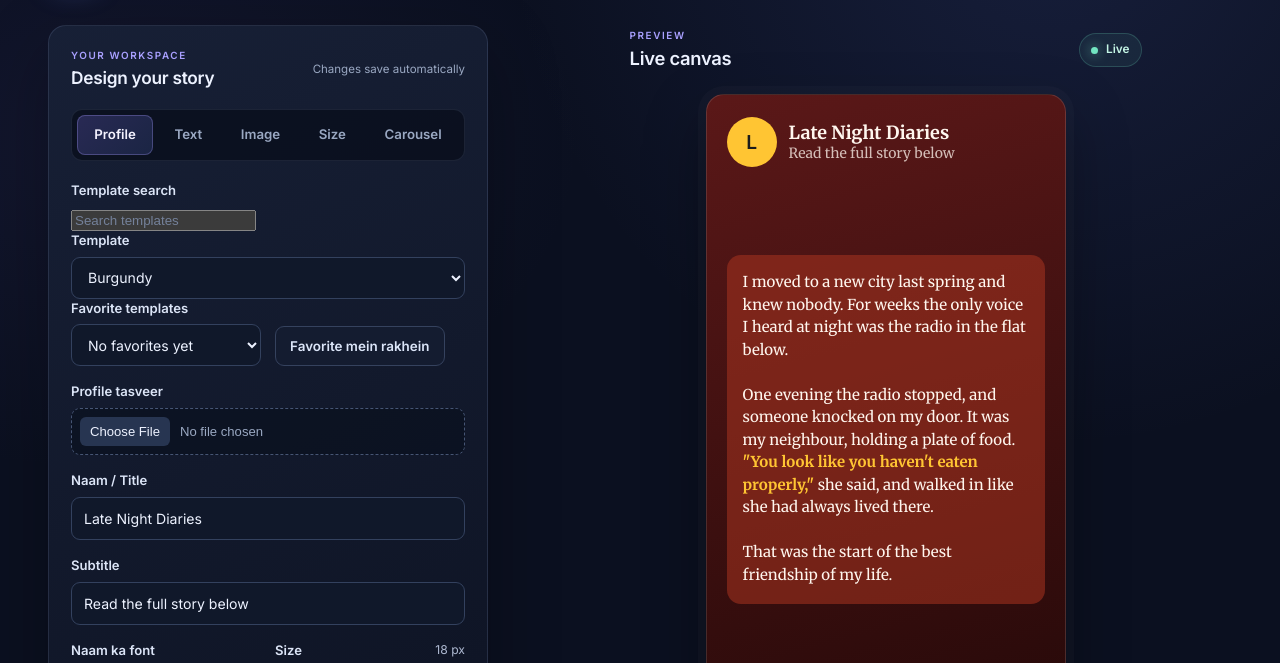
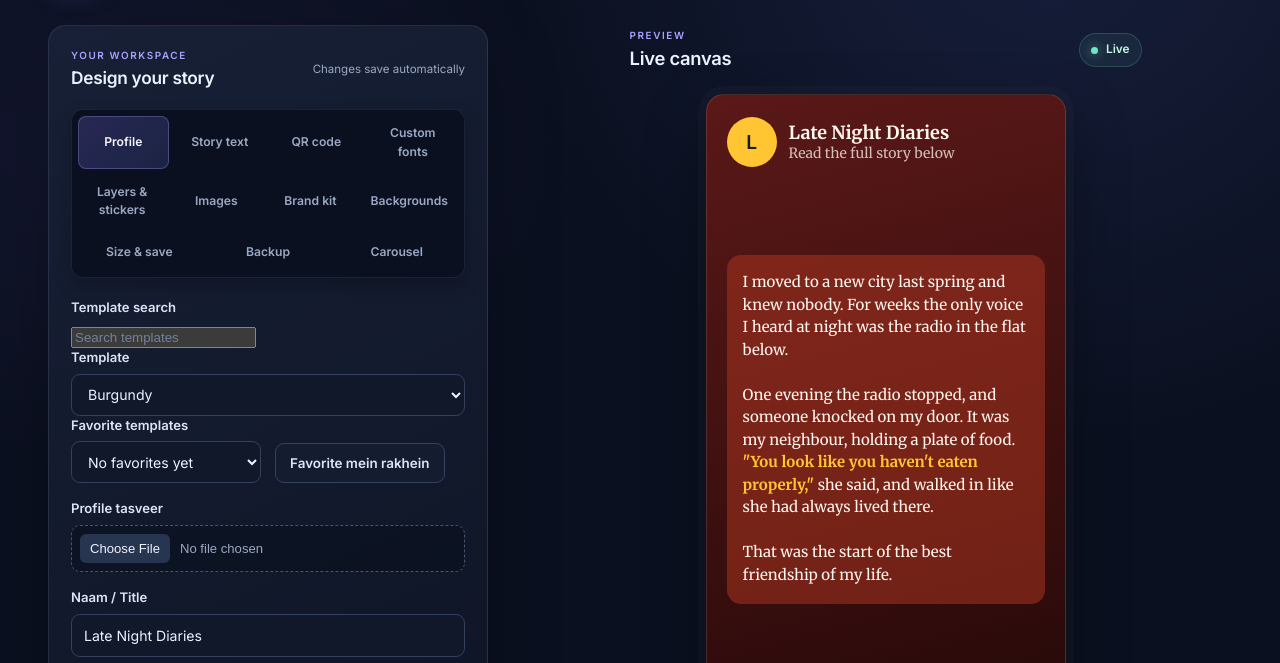
Before and after one commit to nomammali234-dot/story-card-maker, a plain HTML site: page index.html in a window 1280 px wide. Shown: the part 116-779 px from the top of the page. Drawn offline with nearby package versions, Linux system fonts and the light colour scheme; a script that the page names is missing.

Commit message:
Add story tools toolbar
Keep tool navigation together and jump directly to each section.

Co-authored-by: Copilot <223556219+Copilot@users.noreply.github.com>

```diff
--- a/css/style.css
+++ b/css/style.css
@@ -165,6 +165,43 @@ h1 {
   color: #f5f3ff;
   box-shadow: inset 0 0 0 1px rgba(169, 157, 255, .3);
 }
+
+.tool-toolbar {
+  position: sticky;
+  top: 8px;
+  z-index: 20;
+  display: flex;
+  flex-wrap: wrap;
+  gap: 6px;
+  margin: 0 0 20px;
+  padding: 6px;
+  border: 1px solid rgba(150, 169, 210, .12);
+  border-radius: 12px;
+  background: #0b1020;
+  box-shadow: 0 8px 18px rgba(0, 0, 0, .22);
+}
+
+.tool-button {
+  flex: 1 0 88px;
+  min-height: 38px;
+  padding: 7px 9px;
+  border: 1px solid transparent;
+  border-radius: 8px;
+  background: transparent;
+  box-shadow: none;
+  color: var(--muted);
+  font-size: .76rem;
+  font-weight: 650;
+}
+
+.tool-button:hover { border-color: rgba(169, 157, 255, .2); }
+.tool-button[aria-current="page"] {
+  border-color: rgba(169, 157, 255, .3);
+  background: linear-gradient(135deg, rgba(139, 123, 255, .23), rgba(107, 140, 255, .16));
+  color: #f5f3ff;
+}
+
+.section-title[id], .fields[role="tabpanel"], #toolStoryText { scroll-margin-top: 200px; }
 
 .fields { display: grid; gap: 16px; }
 .fields > div, .fields > label { min-width: 0; }
--- a/index.html
+++ b/index.html
@@ -36,7 +36,21 @@
       </div>
       <span class="panel-hint">Changes save automatically</span>
     </div>
-    <div class="tabs" role="tablist" aria-label="Setting ke hisse">
+    <nav id="toolToolbar" class="tool-toolbar" aria-label="Story tools">
+      <button type="button" class="tool-button" id="toolProfile" data-tool-tab="t-profile" aria-controls="p-profile" aria-current="page">Profile</button>
+      <button type="button" class="tool-button" id="toolText" data-tool-tab="t-text" data-tool-target="toolStoryText" aria-controls="p-text">Story text</button>
+      <button type="button" class="tool-button" id="toolQr" data-tool-tab="t-text" data-tool-target="toolQrSection" aria-controls="p-text">QR code</button>
+      <button type="button" class="tool-button" id="toolFonts" data-tool-tab="t-text" data-tool-target="toolFontsSection" aria-controls="p-text">Custom fonts</button>
+      <button type="button" class="tool-button" id="toolLayers" data-tool-tab="t-text" data-tool-target="toolLayersSection" aria-controls="p-text">Layers & stickers</button>
+      <button type="button" class="tool-button" id="toolImages" data-tool-tab="t-image" aria-controls="p-image">Images</button>
+      <button type="button" class="tool-button" id="toolBrand" data-tool-tab="t-image" data-tool-target="toolBrandSection" aria-controls="p-image">Brand kit</button>
+      <button type="button" class="tool-button" id="toolBackgrounds" data-tool-tab="t-image" data-tool-target="toolBackgroundSection" aria-controls="p-image">Backgrounds</button>
+      <button type="button" class="tool-button" id="toolExport" data-tool-tab="t-size" aria-controls="p-size">Size & save</button>
+      <button type="button" class="tool-button" id="toolBackup" data-tool-tab="t-size" data-tool-target="toolBackupSection" aria-controls="p-size">Backup</button>
+      <button type="button" class="tool-button" id="toolCarousel" data-tool-tab="t-carousel" aria-controls="p-carousel">Carousel</button>
+    </nav>
+
+    <div class="tabs" role="tablist" aria-label="Setting ke hisse" hidden>
       <button role="tab" id="t-profile" aria-controls="p-profile" aria-selected="true">Profile</button>
       <button role="tab" id="t-text" aria-controls="p-text" aria-selected="false" tabindex="-1">Text</button>
       <button role="tab" id="t-image" aria-controls="p-image" aria-selected="false" tabindex="-1">Image</button>
@@ -44,7 +58,7 @@
       <button role="tab" id="t-carousel" aria-controls="p-carousel" aria-selected="false" tabindex="-1">Carousel</button>
     </div>
 
-    <div role="tabpanel" id="p-profile" aria-labelledby="t-profile" class="fields">
+    <div role="tabpanel" id="p-profile" aria-labelledby="toolProfile" class="fields">
       <div>
         <label for="templateSearch">Template search</label><input type="search" id="templateSearch" placeholder="Search templates">
         <label for="tpl">Template</label><select id="tpl" data-k="tpl"></select>
@@ -63,7 +77,7 @@
       </div>
     </div>
 
-    <div role="tabpanel" id="p-text" aria-labelledby="t-text" class="fields" hidden>
+    <div role="tabpanel" id="p-text" aria-labelledby="toolText" class="fields" hidden>
       <div class="row">
         <div><label for="preset">Story preset</label>
           <select id="preset">
@@ -75,7 +89,7 @@
           </select></div>
         <div class="align-end"><button type="button" class="ghost" id="applyPreset">Use preset</button></div>
       </div>
-      <div><label for="text">Matan</label><textarea id="text" data-k="text"></textarea>
+      <div id="toolStoryText"><label for="text">Matan</label><textarea id="text" data-k="text"></textarea>
         <p class="help">Lafz ko numaya karne ke liye usay <b>**dohre star**</b> ke andar likhein.</p></div>
       <div class="row">
         <div><label for="tFont">Kahani ka font</label><select id="tFont" data-k="tFont"></select></div>
@@ -116,7 +130,7 @@
       <div><label for="foot">Aakhri line</label><input type="text" id="foot" data-k="foot" maxlength="60">
         <p class="help">Khali chhorein to nazar nahi aayegi.</p></div>
       <hr>
-      <h2 class="section-title">QR code</h2>
+      <h2 class="section-title" id="toolQrSection">QR code</h2>
       <div><label for="qrText">Website or social profile link</label><input type="url" id="qrText" maxlength="500" placeholder="https://example.com"></div>
       <div class="inline-buttons">
         <button type="button" class="ghost" id="makeQr">Add QR code</button>
@@ -124,12 +138,12 @@
       </div>
       <p class="help">QR code will appear on your card and in exported images.</p>
       <hr>
-      <h2 class="section-title">Custom fonts</h2>
+      <h2 class="section-title" id="toolFontsSection">Custom fonts</h2>
       <div><label for="fontFile">Upload a font (TTF, OTF, WOFF)</label><input type="file" id="fontFile" accept=".ttf,.otf,.woff,.woff2,font/ttf,font/otf,font/woff,font/woff2"></div>
       <button type="button" class="ghost" id="removeCustomFont">Remove selected uploaded font</button>
       <p class="help">Fonts are stored only in this browser. Keep each file under 1 MB.</p>
       <hr>
-      <h2 class="section-title">Layer manager</h2>
+      <h2 class="section-title" id="toolLayersSection">Layer manager</h2>
       <p class="help">Show or hide card parts and change which parts sit above others.</p>
       <div id="layerList" class="layer-list" aria-label="Card layers"></div>
       <hr>
@@ -148,7 +162,7 @@
       <button type="button" class="ghost" id="removeSticker" disabled>Remove selected sticker</button>
     </div>
 
-    <div role="tabpanel" id="p-image" aria-labelledby="t-image" class="fields" hidden>
+    <div role="tabpanel" id="p-image" aria-labelledby="toolImages" class="fields" hidden>
       <div class="ai-tool">
         <p class="help">AI se background banane ke liye Google AI Studio kholein, image download karein, phir neeche upload karein. Apni API key is app mein paste na karein.</p>
         <a class="button-link" href="https://aistudio.google.com/" target="_blank" rel="noopener noreferrer">Google AI Studio kholein</a>
@@ -164,7 +178,7 @@
       <div><label for="watermarkText">Watermark text</label><input type="text" id="watermarkText" data-k="watermarkText" maxlength="24"></div>
       <label class="checkbox"><input type="checkbox" id="watermark" data-k="watermark"> Watermark dikhayein</label>
       <hr>
-      <h2 class="section-title">Brand kit</h2>
+      <h2 class="section-title" id="toolBrandSection">Brand kit</h2>
       <div><label for="brandKitName">Brand kit name</label><input type="text" id="brandKitName" maxlength="30" placeholder="My brand"></div>
       <div class="inline-buttons"><button type="button" class="ghost" id="saveBrandKit">Save current brand kit</button></div>
       <div><label for="brandKits">Saved brand kits</label><select id="brandKits"></select></div>
@@ -173,7 +187,7 @@
         <button type="button" class="ghost" id="deleteBrandKit">Delete</button>
       </div>
       <hr>
-      <h2 class="section-title">Background library</h2>
+      <h2 class="section-title" id="toolBackgroundSection">Background library</h2>
       <div><label for="backgroundName">Background ka naam</label><input type="text" id="backgroundName" maxlength="30" placeholder="My background"></div>
       <button type="button" class="ghost" id="saveBackground">Current background save karein</button>
       <div><label for="savedBackgrounds">Saved backgrounds</label><select id="savedBackgrounds"></select></div>
@@ -208,7 +222,7 @@
         <p class="help">Andhera barhane se matan saaf parha jata hai.</p></div>
     </div>
 
-    <div role="tabpanel" id="p-size" aria-labelledby="t-size" class="fields" hidden>
+    <div role="tabpanel" id="p-size" aria-labelledby="toolExport" class="fields" hidden>
       <div><label for="ratio">Card ka size</label>
         <select id="ratio" data-k="ratio"><option value="r916">Story (9:16)</option><option value="r45">Post (4:5)</option><option value="r34">Mini Post (3:4)</option><option value="r11">Square (1:1)</option><option value="r169">Banner (16:9)</option><option value="auto">Matan ke hisab se</option></select></div>
       <div><label for="exportW">Download ki chorai</label>
@@ -222,7 +236,7 @@
         <button type="button" class="ghost" id="loadDesign">Load</button>
       </div>
       <hr>
-      <h2 class="section-title">File backup</h2>
+      <h2 class="section-title" id="toolBackupSection">File backup</h2>
       <p class="help">Download or restore your designs on this device. This is a local file backup, not cloud sync.</p>
       <button type="button" class="ghost" id="exportBackup">Download backup file</button>
       <div><label for="backupFile">Choose a backup file to restore</label><input type="file" id="backupFile" accept="application/json,.json"></div>
@@ -253,7 +267,7 @@
       <div><button type="button" class="ghost" id="reset">Naya card (sab saaf)</button></div>
     </div>
 
-    <div role="tabpanel" id="p-carousel" aria-labelledby="t-carousel" class="fields" hidden>
+    <div role="tabpanel" id="p-carousel" aria-labelledby="toolCarousel" class="fields" hidden>
       <p class="help">Har slide ka title aur matan Profile aur Text tabs mein edit karein. Design settings sab slides par apply hoti hain. Mobile par preview card ko left/right swipe karein; computer par card ko left/right drag karein.</p>
       <div>
         <label for="bulkText">Bulk text se slides banayein</label>
--- a/js/app.js
+++ b/js/app.js
@@ -220,6 +220,17 @@ const LANGUAGE_EN = {
   ".tabs [aria-controls='p-image']": "Image",
   ".tabs [aria-controls='p-size']": "Size",
   ".tabs [aria-controls='p-carousel']": "Carousel",
+  "#toolProfile": "Profile",
+  "#toolText": "Story text",
+  "#toolQr": "QR code",
+  "#toolFonts": "Custom fonts",
+  "#toolLayers": "Layers & stickers",
+  "#toolImages": "Images",
+  "#toolBrand": "Brand kit",
+  "#toolBackgrounds": "Backgrounds",
+  "#toolExport": "Size & save",
+  "#toolBackup": "Backup",
+  "#toolCarousel": "Carousel",
   "label[for='templateSearch']": "Template search",
   "label[for='tpl']": "Template",
   "label[for='favoriteTemplates']": "Favorite templates",
@@ -1481,14 +1492,14 @@ $("exportSchedule").onclick = () => {
 }));
 
 const tabs = [...document.querySelectorAll("[role=tab]")];
-function openTab(tab) {
+function openTab(tab, focus = true) {
   tabs.forEach(t => {
     const on = t === tab;
     t.setAttribute("aria-selected", on);
     t.tabIndex = on ? 0 : -1;
     $(t.getAttribute("aria-controls")).hidden = !on;
   });
-  tab.focus();
+  if (focus) tab.focus();
 }
 
 tabs.forEach((t, i) => {
@@ -1496,6 +1507,22 @@ tabs.forEach((t, i) => {
   t.onkeydown = e => {
     if (e.key === "ArrowRight") openTab(tabs[(i + 1) % tabs.length]);
     if (e.key === "ArrowLeft") openTab(tabs[(i + tabs.length - 1) % tabs.length]);
+  };
+});
+
+const toolButtons = [...document.querySelectorAll("[data-tool-tab]")];
+toolButtons.forEach(button => {
+  button.onclick = () => {
+    const tab = $(button.dataset.toolTab);
+    if (!tab) return;
+    openTab(tab, false);
+    toolButtons.forEach(item => {
+      const active = item === button;
+      if (active) item.setAttribute("aria-current", "page");
+      else item.removeAttribute("aria-current");
+    });
+    const target = $(button.dataset.toolTarget) || $(tab.getAttribute("aria-controls"));
+    if (target) target.scrollIntoView({ block: "start", behavior: "smooth" });
   };
 });
 
```
